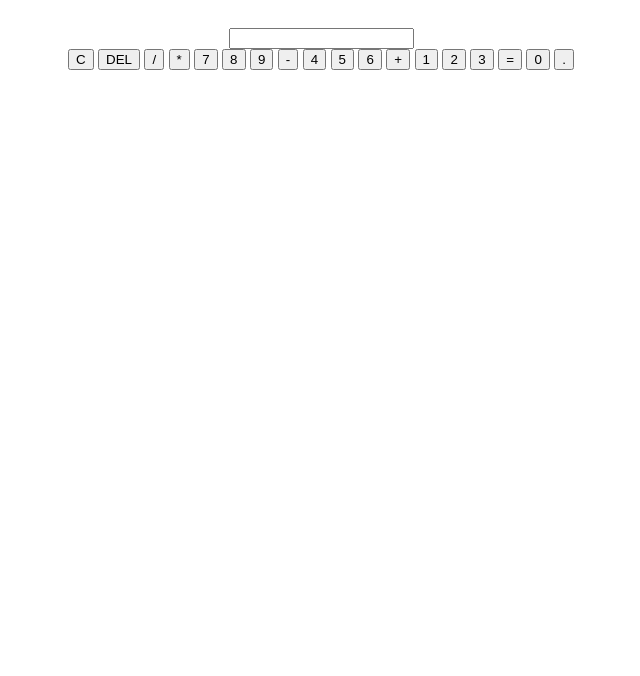
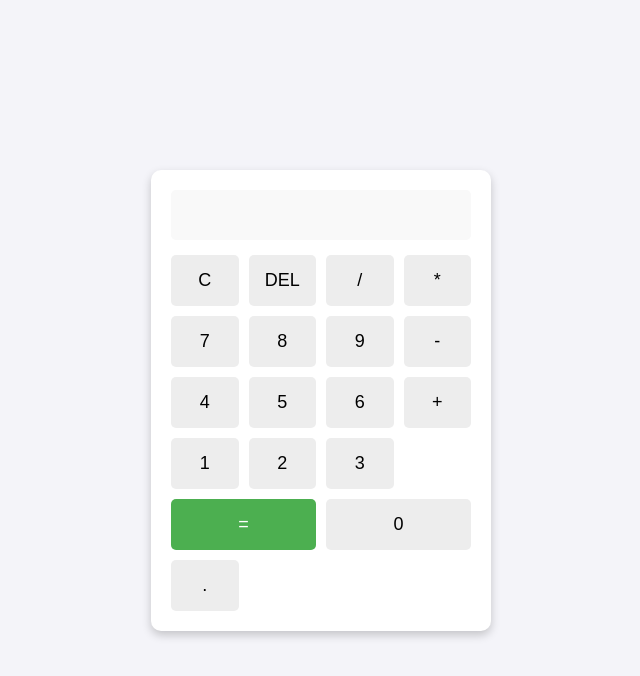
Before and after one commit to Rockisho/Rockisho.github.io, a plain HTML site: page index.html in a window 1280 px wide. Shown: the whole page, without its empty margins (319-959 px from the left). Drawn offline with Linux system fonts and the light colour scheme.

Commit message:
Add files via upload

```diff
--- a/styles.css
+++ b/styles.css
@@ -1,10 +1,68 @@
-body{
-    font-family: Arail, sans-serif;
-    text-align: center;
+/* Reset */
+body {
+    margin: 0;
+    font-family: Arial, sans-serif;
+    background-color: #f4f4f9;
+    display: flex;
+    justify-content: center;
+    align-items: center;
+    height: 100vh;
+  }
+
+  /* Container da calculadora */
+  .calculadora {
+    background-color: #ffffff;
+    width: 300px;
+    border-radius: 10px;
+    box-shadow: 0 4px 10px rgba(0, 0, 0, 0.2);
     padding: 20px;
-    background-color: white;
-}
+  }
 
-h1{
-    color: #333;
-}
+  /* Display */
+  .display input {
+    width: 100%;
+    height: 50px;
+    font-size: 24px;
+    border: none;
+    background-color: #f9f9f9;
+    border-radius: 5px;
+    text-align: right;
+    padding-right: 10px;
+    box-sizing: border-box;
+    margin-bottom: 15px;
+  }
+
+  /* Botões */
+  .botoes {
+    display: grid;
+    grid-template-columns: repeat(4, 1fr);
+    gap: 10px;
+  }
+
+  .btn {
+    background-color: #ededed;
+    border: none;
+    border-radius: 5px;
+    padding: 15px;
+    font-size: 18px;
+    cursor: pointer;
+    transition: background-color 0.2s ease;
+  }
+
+  .btn:hover {
+    background-color: #d4d4d4;
+  }
+
+  .btn-igual {
+    background-color: #4caf50;
+    color: white;
+    grid-column: span 2;
+  }
+
+  .btn-igual:hover {
+    background-color: #45a049;
+  }
+
+  .btn-zero {
+    grid-column: span 2;
+  }
```
